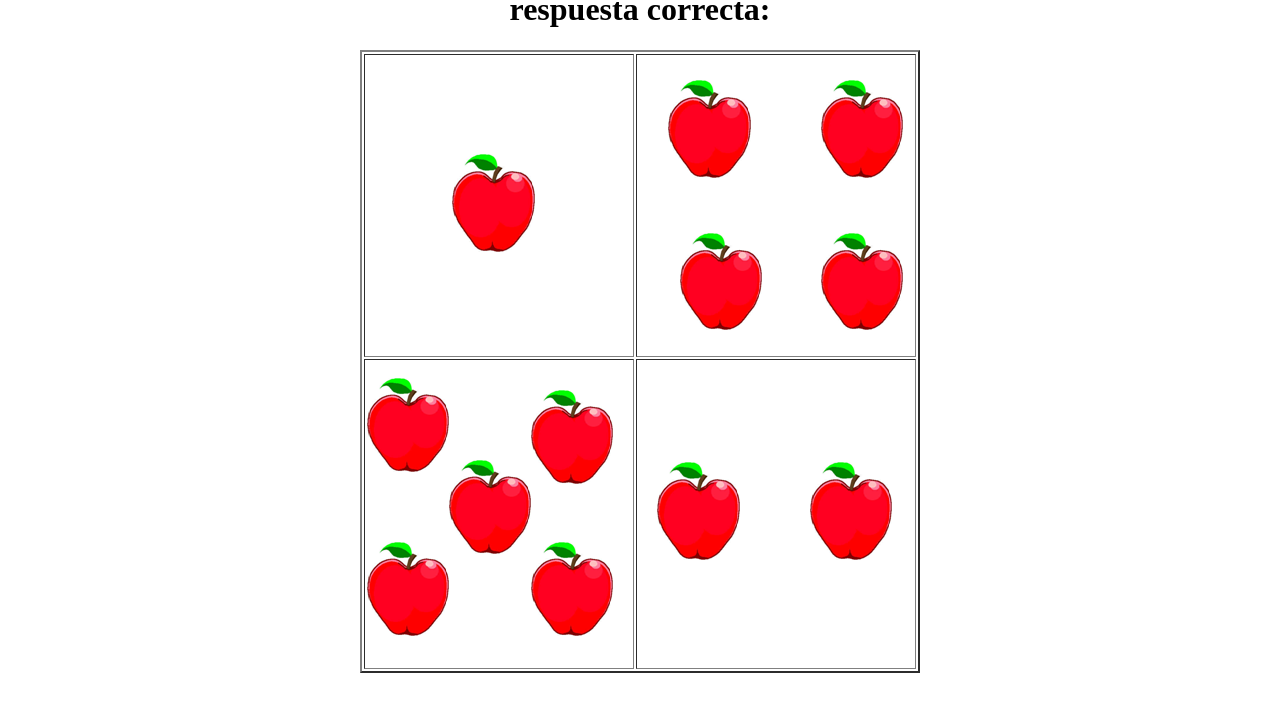
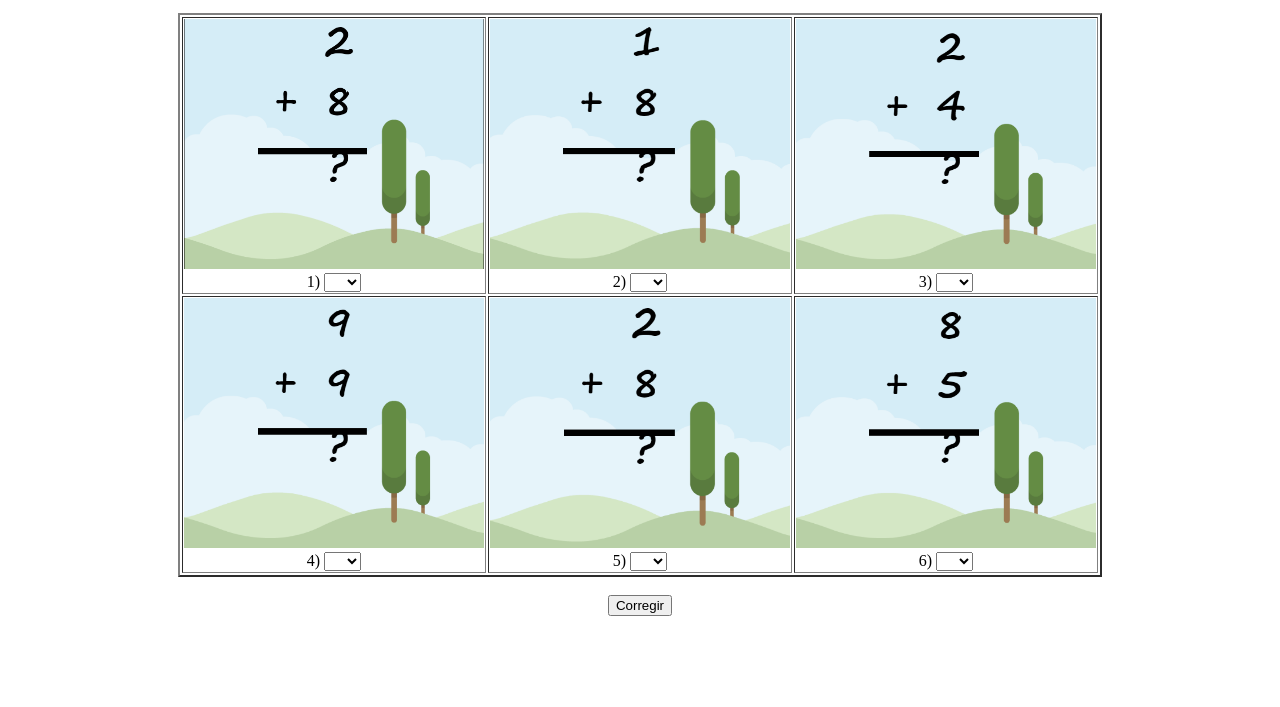
Before and after one commit to Yordin-Checo/proyecto-web, a plain HTML site: page Components/Evaluaciones sumas/ejercicios1.html in a window 1280 px wide. Shown: the part 93-800 px from the top of the page. Drawn offline with Linux system fonts and the light colour scheme; some packages are replaced by stand-ins of ours; a script that the page names is missing.

Commit message:
Agreando cambios a los ejercicios

```diff
--- a/Components/Evaluaciones sumas/ejercicios1.html
+++ b/Components/Evaluaciones sumas/ejercicios1.html
@@ -3,30 +3,128 @@
   <head>
     <title>Ejercicio 1 Suma</title>
   </head>
+  <script src="../../JavaScript/validaciones.js"></script>
+  <script src="https://cdn.jsdelivr.net/npm/sweetalert2@8"></script>
   <body>
     <br />
     <h1 align="center">
-      1) Si tengo 2 Manzana y me regalan 2 Manzana más cuanta Manzana tengo
-      elija la respuesta correcta:
+      Elige las respuestas correctas:
     </h1>
-
+    <form name="F1">
       <table border="2" align="center">
         <tr>
           <td align="center">
-          <img src="../../img/img res/Manzana 1.png" alt="UNA MANZANA" />
+            <img
+              src="../../img/img res/Ejercicios 1.png"
+              alt="UNA MANZANA"
+              height="250"
+              width="300"
+            />
+            <br />
+            1)
+            <select id="p1">
+              <option value="0"></option>
+              <option value="1">10</option>
+              <option value="2">15</option>
+              <option value="3">05</option>
+              <option value="4">07</option>
+            </select>
           </td>
           <td align="center">
-          <img src="../../img/img res/Manzana 4.png" alt="CUATRO MANZANA" />
+            <img
+              src="../../img/img res/Ejercicios 2.png"
+              alt="UNA MANZANA"
+              height="250"
+              width="300"
+            />
+            <br />
+            2)
+            <select id="p2">
+              <option value="0"></option>
+              <option value="1">10</option>
+              <option value="2">02</option>
+              <option value="3">09</option>
+              <option value="4">06</option>
+            </select>
           </td>
+          <td align="center">
+            <img
+              src="../../img/img res/Ejercicios 3.png"
+              alt="UNA MANZANA"
+              height="250"
+              width="300"
+            />
+            <br />
+            3)
+            <select id="p3">
+              <option value="0"></option>
+              <option value="1">05</option>
+              <option value="2">15</option>
+              <option value="3">06</option>
+              <option value="4">08</option>
+            </select>
+          </td>
+          <!--Fin-->
         </tr>
         <tr>
           <td align="center">
-          <img src="../../img/img res/Manzana 5.png" alt="CINCO MANZANA" />
+            <img
+              src="../../img/img res/Ejercicios 4.png"
+              alt="UNA MANZANA"
+              height="250"
+              width="300"
+            />
+            <br />
+            4)
+            <select id="p4">
+              <option value="0"></option>
+              <option value="1">18</option>
+              <option value="2">15</option>
+              <option value="3">25</option>
+              <option value="4">17</option>
+            </select>
           </td>
           <td align="center">
-          <img src="../../img/img res/Manzana 2.png" alt="SUMA" alt="DIVIDIR" />
+            <img
+              src="../../img/img res/Ejercicios 5.png"
+              alt="UNA MANZANA"
+              height="250"
+              width="300"
+            />
+            <br />
+            5)
+            <select id="p5">
+              <option value="0"></option>
+              <option value="1">11</option>
+              <option value="2">10</option>
+              <option value="3">15</option>
+              <option value="4">07</option>
+            </select>
+          </td>
+          <td align="center">
+            <img
+              src="../../img/img res/Ejercicios 6.png"
+              alt="UNA MANZANA"
+              height="250"
+              width="300"
+            />
+            <br />
+            6)
+            <select id="p6">
+              <option value="0"></option>
+              <option value="1">10</option>
+              <option value="2">05</option>
+              <option value="3">10</option>
+              <option value="4">13</option>
+            </select>
           </td>
         </tr>
       </table>
+
+      <br />
+      <div align="center">
+        <input type="button" value="Corregir" onclick="Evaluar();" />
+      </div>
+    </form>
   </body>
 </html>
--- a/JavaScript/validaciones.js
+++ b/JavaScript/validaciones.js
@@ -0,0 +1,40 @@
+function Evaluar() {
+  var Total = 0;
+  var evaluar = document.getElementById("p1");
+  var resultado = evaluar.options[evaluar.selectedIndex].value;
+
+  if (resultado == 1) {
+    Total = Total + 1;
+  }
+  evaluar = document.getElementById("p2");
+  resultado = evaluar.options[evaluar.selectedIndex].value;
+  if (resultado == 3) {
+    Total = Total + 1;
+  }
+  evaluar = document.getElementById("p3");
+  resultado = evaluar.options[evaluar.selectedIndex].value;
+
+  if (resultado == 3) {
+    Total = Total + 1;
+  }
+  evaluar = document.getElementById("p4");
+  resultado = evaluar.options[evaluar.selectedIndex].value;
+
+  if (resultado == 1) {
+    Total = Total + 1;
+  }
+  evaluar = document.getElementById("p5");
+  resultado = evaluar.options[evaluar.selectedIndex].value;
+
+  if (resultado == 2) {
+    Total = Total + 1;
+  }
+  evaluar = document.getElementById("p6");
+  resultado = evaluar.options[evaluar.selectedIndex].value;
+
+  if (resultado == 4) {
+    Total = Total + 1;
+  }
+
+  return Swal.fire("Has logrado", "Un total de: " + Total, "success");
+}
```
Also changed, not shown: img/img res/Ejercicios 1.png (added), img/img res/Ejercicios 10.png (added), img/img res/Ejercicios 2.png (added), img/img res/Ejercicios 3.png (added), img/img res/Ejercicios 4.png (added), img/img res/Ejercicios 5.png (added), img/img res/Ejercicios 6.png (added), img/img res/Ejercicios 7.png (added), img/img res/Ejercicios 8.png (added), img/img res/Ejercicios 9.png (added). Lines whose indentation alone changed are shown as unchanged.
